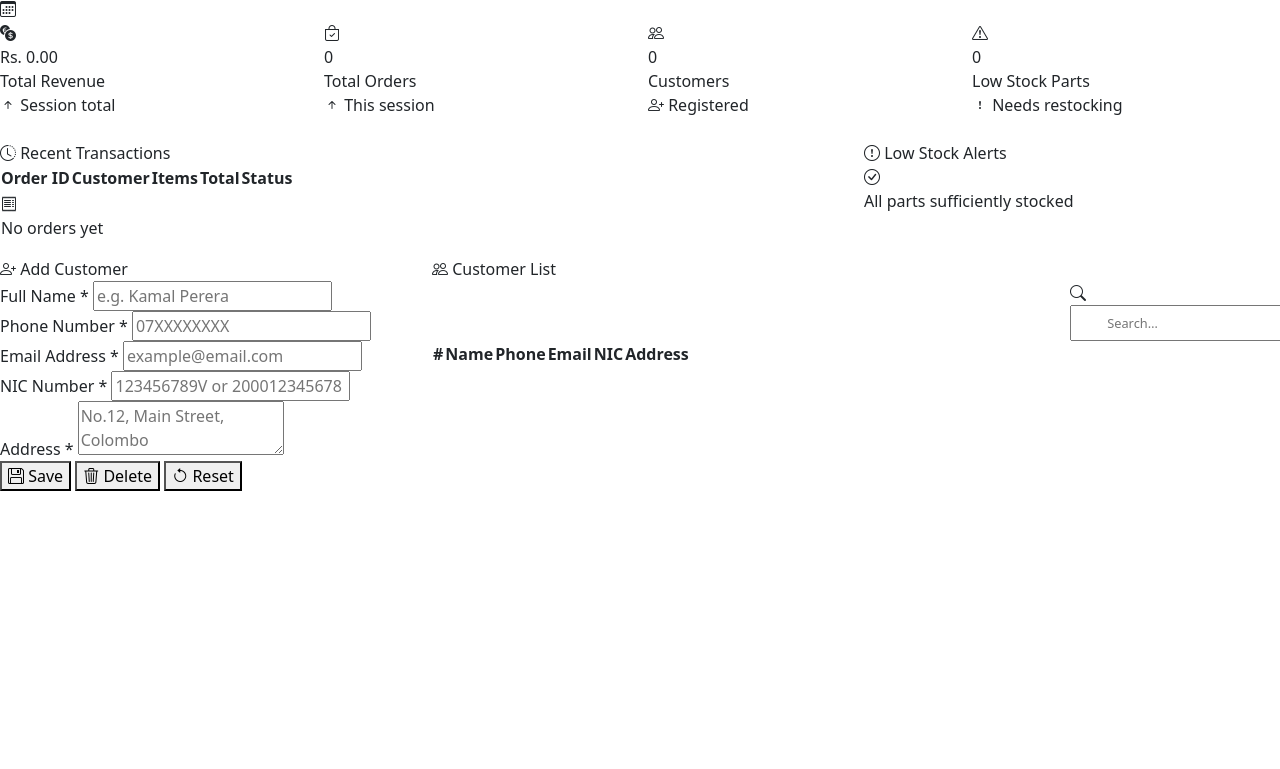
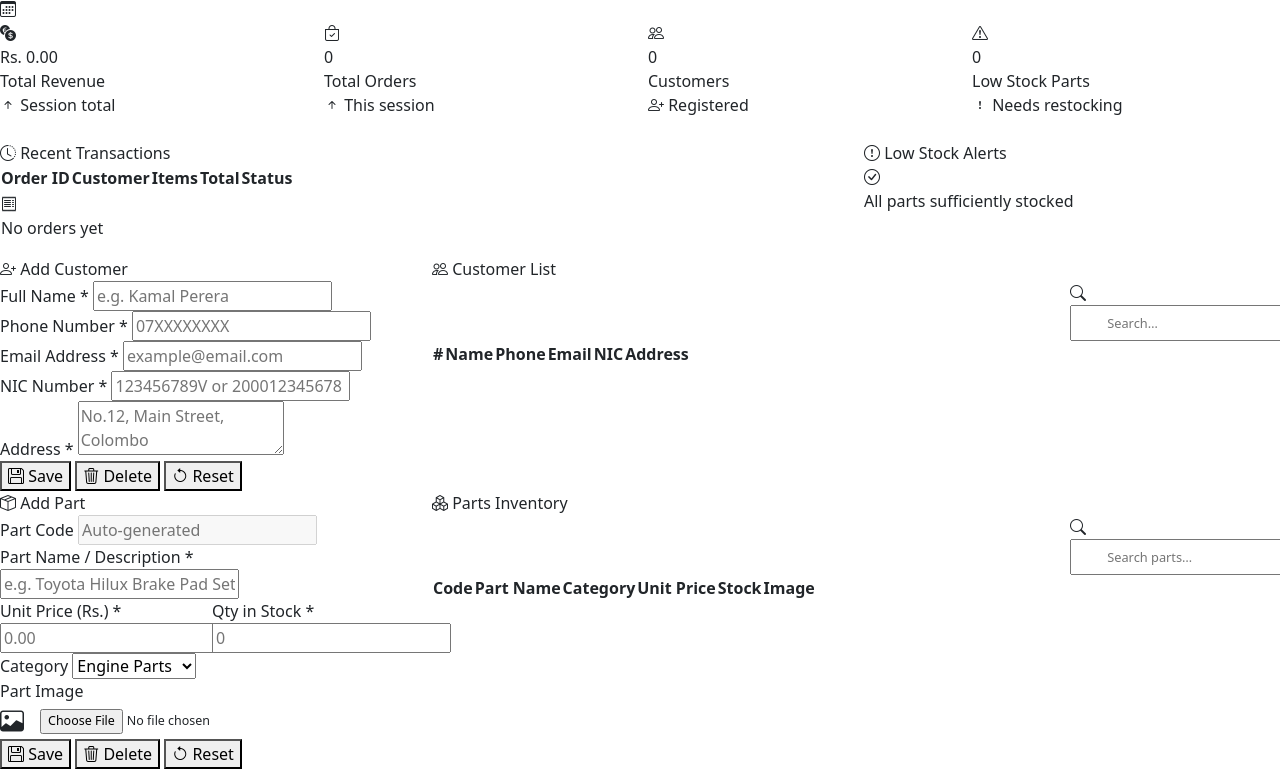
Before and after one commit to Lahiru-23/AutoParts-POS-Motor-Parts-Management-System, a website built with webpack: page index.html in a window 1280 px wide. Shown: the part 601-1370 px from the top of the page. Before the commit the page ends 1092 px from the top, so only its background shows below. Built offline with nearby package versions, Linux system fonts and the light colour scheme; a script that the page names is missing.

Commit message:
create item view

```diff
--- a/index.html
+++ b/index.html
@@ -254,6 +254,93 @@
       </div>
       <!-- /customers -->
 
+      <!-- -------VIEW —  ITEMS---------->
+      <div class="page-section" id="section-parts">
+        <div class="row g-3">
+          <div class="col-lg-4">
+            <div class="pos-card">
+              <div class="pos-card-header"><i class="bi bi-box-seam"></i> <span id="partFormTitle">Add Part</span></div>
+              <div class="pos-card-body">
+                <form id="itemForm" novalidate>
+                  <div class="form-group">
+                    <label class="form-label-pos">Part Code</label>
+                    <input type="text" id="iId" class="form-control-pos" placeholder="Auto-generated" disabled>
+                  </div>
+                  <div class="form-group">
+                    <label class="form-label-pos">Part Name / Description *</label>
+                    <input type="text" id="iDesc" class="form-control-pos" placeholder="e.g. Toyota Hilux Brake Pad Set" required>
+                    <span class="invalid-text" id="iDesc-err"></span>
+                  </div>
+                  <div class="row g-2">
+                    <div class="col-6">
+                      <div class="form-group">
+                        <label class="form-label-pos">Unit Price (Rs.) *</label>
+                        <input type="number" id="iPrice" class="form-control-pos" placeholder="0.00" required min="1" step="0.01">
+                        <span class="invalid-text" id="iPrice-err"></span>
+                      </div>
+                    </div>
+                    <div class="col-6">
+                      <div class="form-group">
+                        <label class="form-label-pos">Qty in Stock *</label>
+                        <input type="number" id="iQty" class="form-control-pos" placeholder="0" required min="0" step="1">
+                        <span class="invalid-text" id="iQty-err"></span>
+                      </div>
+                    </div>
+                  </div>
+                  <div class="form-group">
+                    <label class="form-label-pos">Category</label>
+                    <select id="iCategory" class="form-control-pos">
+                      <option value="Engine">Engine Parts</option>
+                      <option value="Brake">Brake System</option>
+                      <option value="Electrical">Electrical</option>
+                      <option value="Body">Body Parts</option>
+                      <option value="Filter">Filters</option>
+                      <option value="Suspension">Suspension</option>
+                      <option value="Transmission">Transmission</option>
+                      <option value="Other">Other</option>
+                    </select>
+                  </div>
+                  <div class="form-group">
+                    <label class="form-label-pos">Part Image</label>
+                    <div class="d-flex align-items-center gap-3">
+                      <div class="img-preview-box" id="itemImgPreview">
+                        <i class="bi bi-image" style="color:var(--text-muted);font-size:1.5rem"></i>
+                      </div>
+                      <input type="file" id="iImage" accept="image/*" style="font-size:0.78rem;color:var(--text-muted)">
+                    </div>
+                  </div>
+                  <div class="btn-group-pos">
+                    <button type="button" class="btn-pos btn-pos-primary" id="iSaveBtn"><i class="bi bi-floppy"></i> Save</button>
+                    <button type="button" class="btn-pos btn-pos-danger" id="iDeleteBtn"><i class="bi bi-trash3"></i> Delete</button>
+                    <button type="button" class="btn-pos btn-pos-secondary" id="iResetBtn"><i class="bi bi-arrow-counterclockwise"></i> Reset</button>
+                  </div>
+                </form>
+              </div>
+            </div>
+          </div>
+          <div class="col-lg-8">
+            <div class="pos-card">
+              <div class="pos-card-header">
+                <i class="bi bi-boxes"></i> Parts Inventory
+                <div class="ms-auto search-wrapper" style="width:210px">
+                  <i class="bi bi-search"></i>
+                  <input type="text" id="partSearch" class="form-control-pos" placeholder="Search parts…" style="padding:0.4rem 0.5rem 0.4rem 2.2rem;font-size:0.8rem">
+                </div>
+              </div>
+              <div class="pos-card-body" style="padding:0">
+                <div class="table-responsive">
+                  <table class="pos-table">
+                    <thead><tr><th>Code</th><th>Part Name</th><th>Category</th><th>Unit Price</th><th>Stock</th><th>Image</th></tr></thead>
+                    <tbody id="itemTableBody"></tbody>
+                  </table>
+                </div>
+              </div>
+            </div>
+          </div>
+        </div>
+      </div>
+      <!-- /item--- -->
+
 
 
 
```
